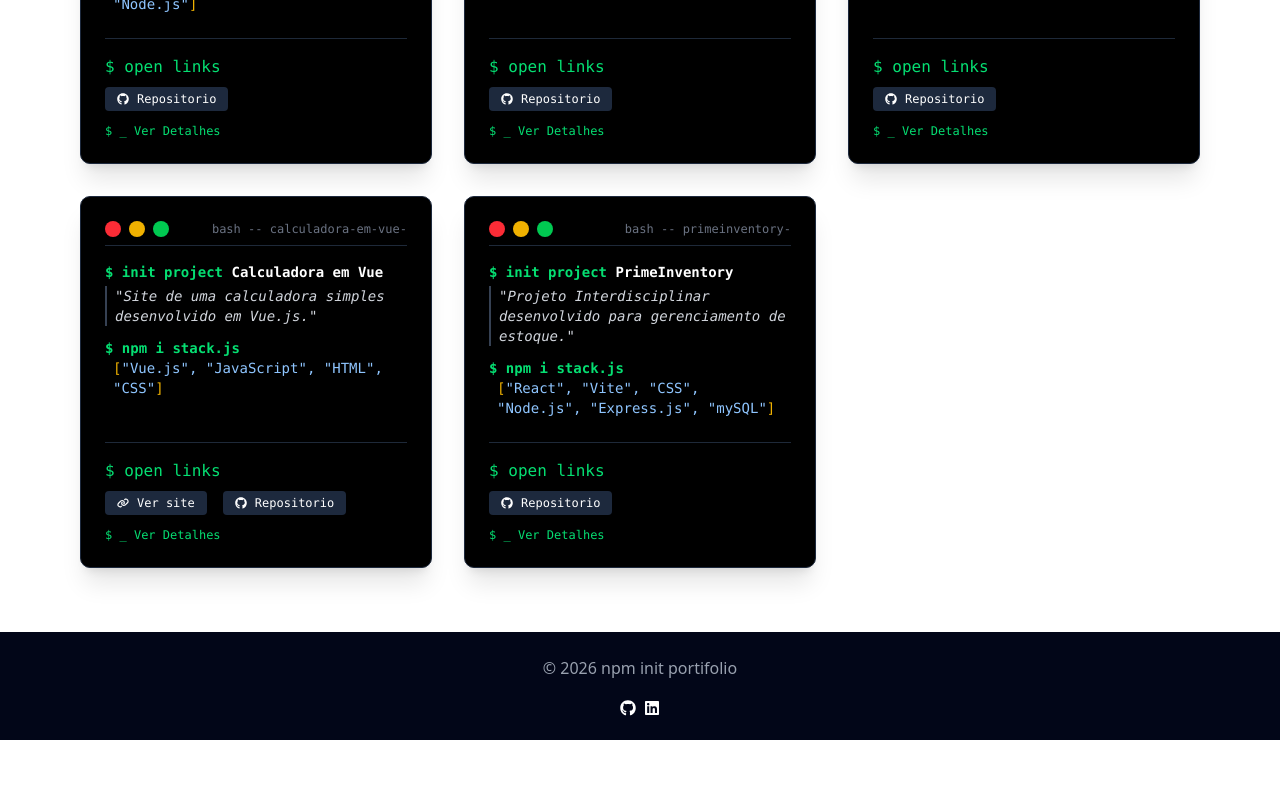
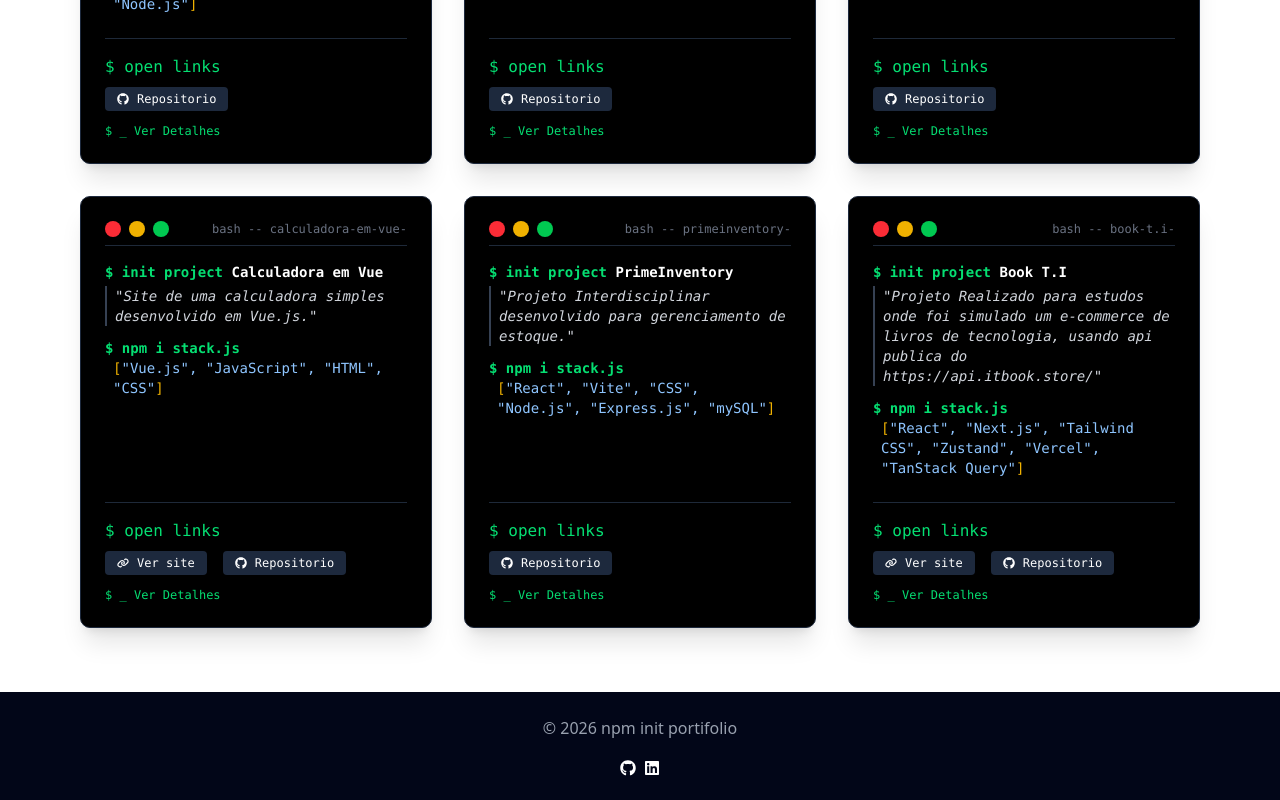
Before and after one commit to Inaciosant/portifolio-dev, a Next.js app: page /projects in a window 1280 px wide. Shown: the part 924-1724 px from the top of the page. Before the commit the page ends 1664 px from the top, so only its background shows below. Built offline with nearby package versions, Linux system fonts and the light colour scheme.

Commit message:
feat: adicionar projeto "Book T.I" com descrição e links

```diff
--- a/src/data/projects.js
+++ b/src/data/projects.js
@@ -94,4 +94,12 @@ export const projectsRepository = [
     stack: ["React", "Vite",  "CSS", "Node.js", "Express.js", "mySQL"],
     repository: "https://github.com/Inaciosant/Calculadora_em_Vue/tree/main",
   },
+    {
+    id: 9,
+    name: "Book T.I ",
+    description: "Projeto Realizado para estudos onde foi simulado um e-commerce de livros de tecnologia, usando api publica do https://api.itbook.store/",
+    url: "https://book-ti-delta.vercel.app/",
+    stack: ["React", "Next.js",  "Tailwind CSS", "Zustand", "Vercel", "TanStack Query"],
+    repository: "https://github.com/Inaciosant/book-ti",
+  },
 ];
```
